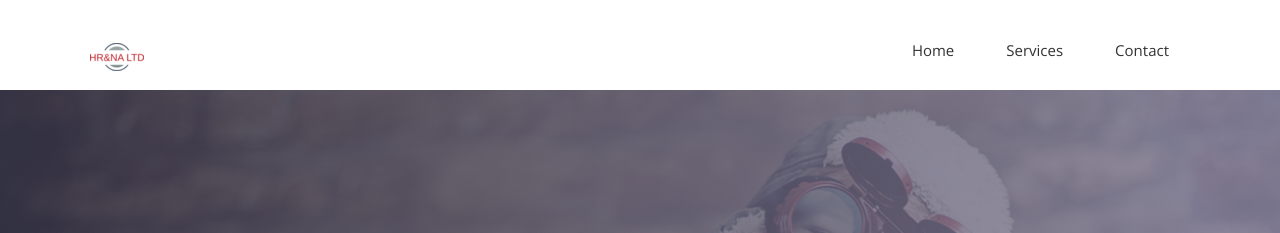
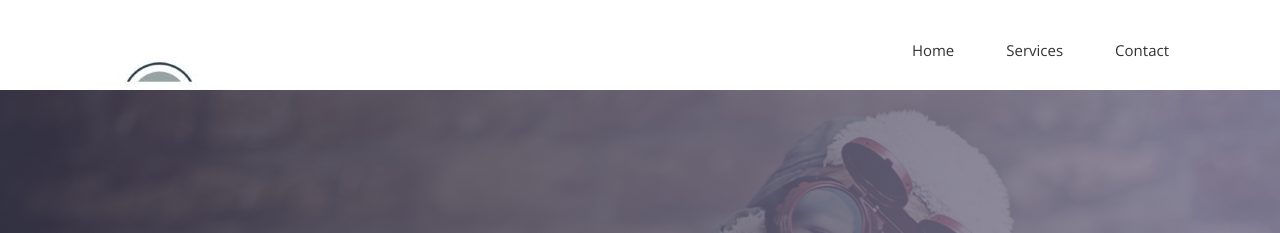
Before and after one commit to hrnaltd/hrnaltd.github.io, a Jekyll site: the page built from index.html, in a window 1280 px wide. Shown: the top 233 px of the page. Built offline with Jekyll 4.4.1, drawn with Linux system fonts in a browser that asks for light colours; nearby versions of some CDN libraries; some web fonts are replaced.

Commit message:
Update header.html
resized

```diff
--- a/_includes/header.html
+++ b/_includes/header.html
@@ -15,7 +15,7 @@
             <span class="icon-bar"></span>
             </button>
             <a class="navbar-brand" href="index.html">
-              <img src="{{ site.baseurl }}/img/hrnalogo2.png" alt="Logo">
+              <img src="{{ site.baseurl }}/img/hrnalogo3.jpg" alt="Logo">
             </a>
           </div>
             <!-- Collect the nav links, forms, and other content for toggling -->
```
